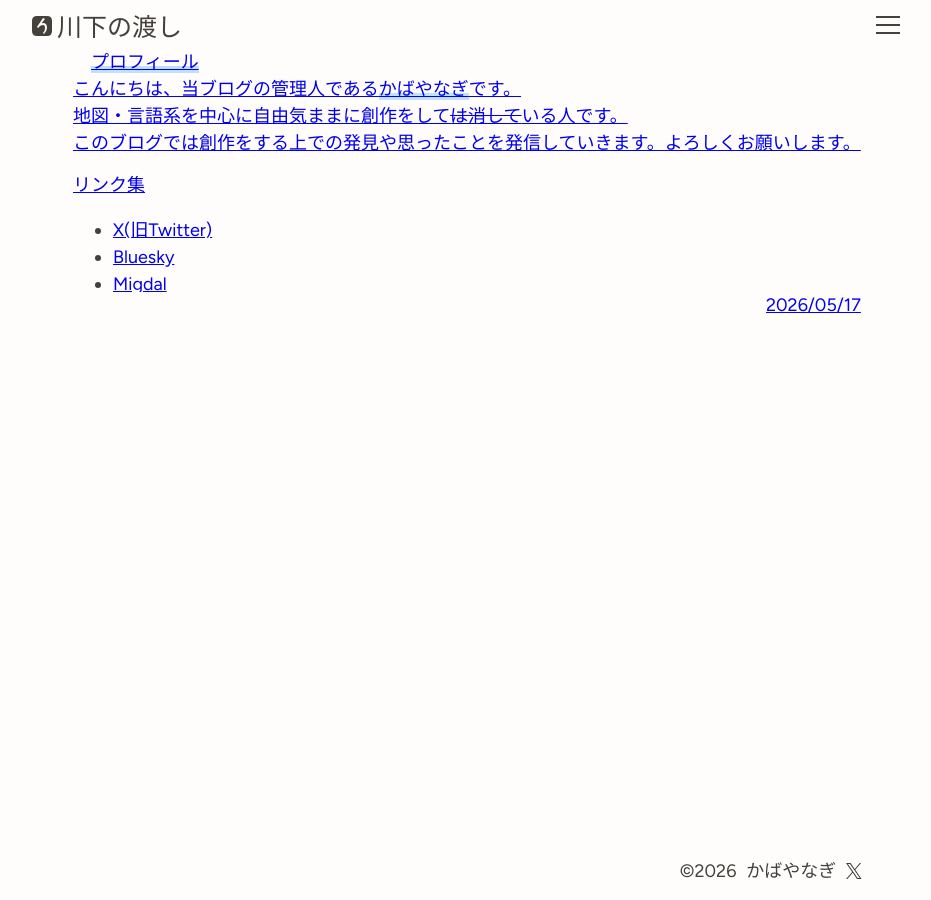
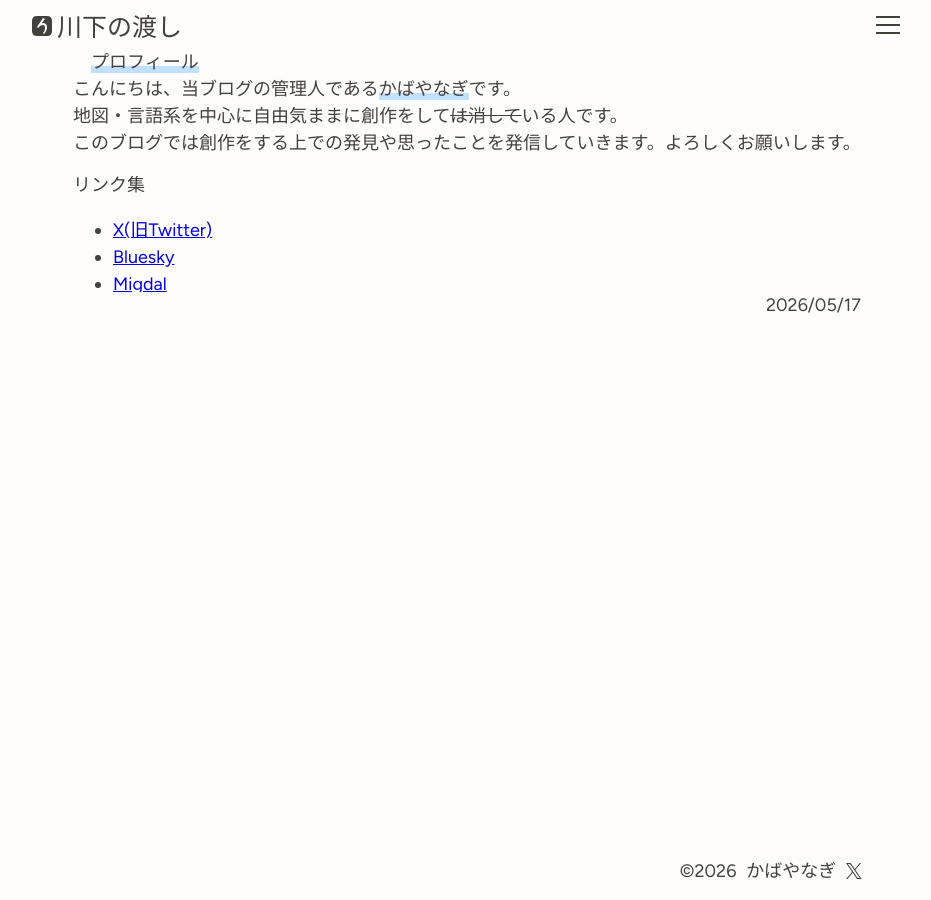
Before and after one commit to Kabayanagi/blog, a Jekyll site: the page built from index.html, in a window 1280 px wide. Shown: the whole page, without its empty margins (173-1104 px from the left). Built offline with Jekyll 4.4.1, drawn with Linux system fonts in a browser that asks for light colours; the list of posts is cut into pages by our own code.

Commit message:
Update index.html

```diff
--- a/index.html
+++ b/index.html
@@ -4,9 +4,10 @@ layout: default
 <div id="front-page">
   {% for post in paginator.posts %}
     <div>
-      <h2><strong><a href="{{ post.url }}">{{ post.title }}</a></strong></h2>
-      <div><a href="{{ post.url }}">{{ post.content }}</a></div>
-      <div class="dadada"><a href="{{ post.url }}">{{ post.date | date: '%Y/%m/%d' }}</a></div>
+      <h2><strong>{{ post.title }}</strong></h2>
+      <div>{{ post.content }}</div>
+      <div class="dadada">{{ post.date | date: '%Y/%m/%d' }}</div>
+      <a href="blog/{{ post.url }}"></a>
     </div>
   {% endfor %}
 </div>
```
